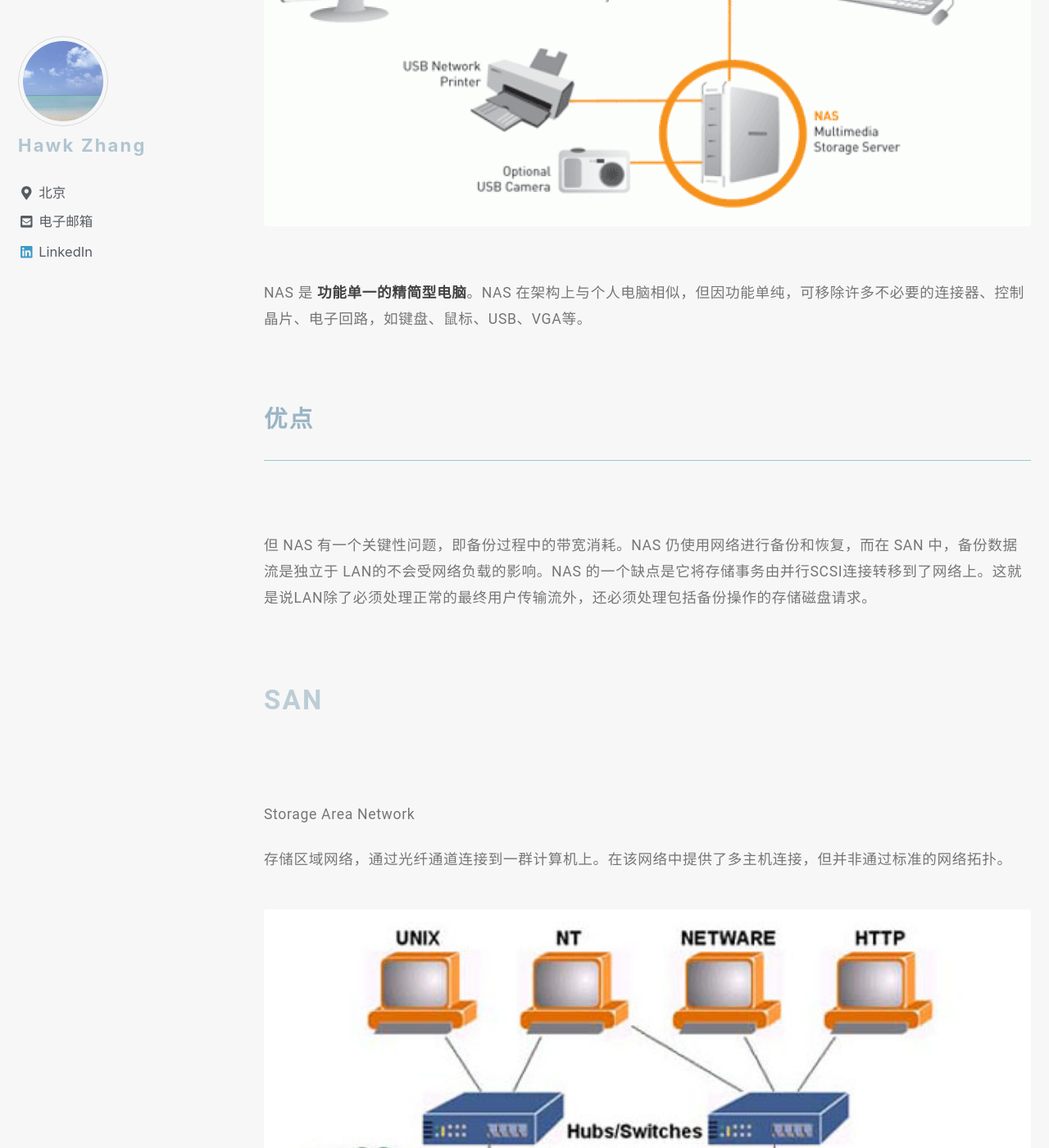
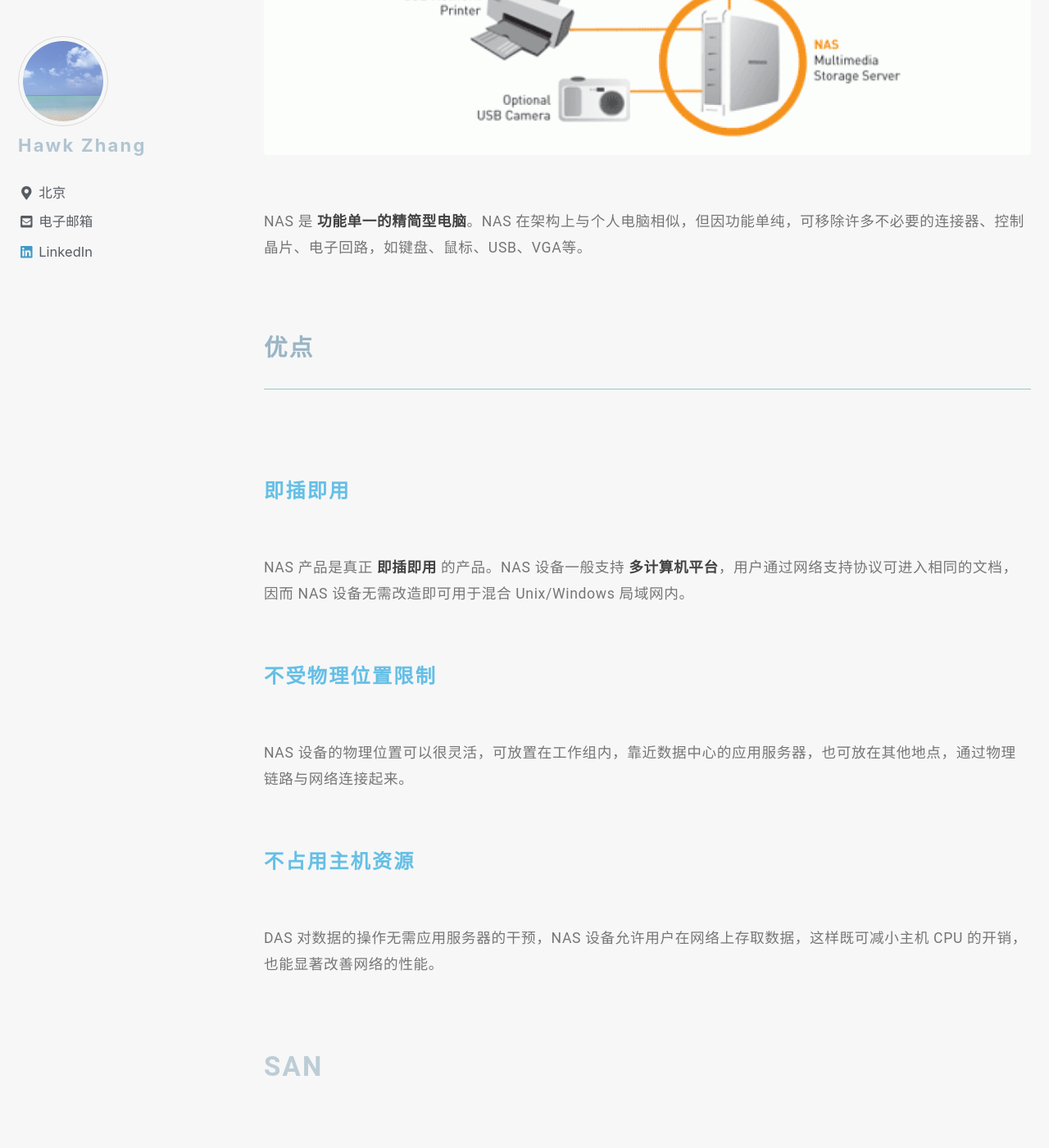
Before and after one commit to narru888/linotes_note, a Jekyll site: the page built from _posts/storage/2018-03-01-das.nas.san.md, in a window 1280 px wide and 1400 px high, scrolled down 6063 px. Shown: the whole window at 82% size. Built offline with Jekyll 4.4.1, drawn with Linux system fonts in a browser that asks for light colours; nearby versions of some CDN libraries; a script that is not in the unit is left out.

Commit message:
update on 2018-11-21 11:56:01 CST

```diff
--- a/_posts/storage/2018-03-01-das.nas.san.md
+++ b/_posts/storage/2018-03-01-das.nas.san.md
@@ -99,8 +99,6 @@ NAS 是一种专用数据存储服务器。它以数据为中心，将存储设
 
 NAS 是 **文件级** 的存储方法，它的重点在于帮助工作组和部门级机构解决迅速增加存储容量的需求。NAS 主要用于文件共享，例如需要共享大型 CAD 文档的工程小组。
 
-NAS 产品是真正 **即插即用** 的产品。NAS 设备一般支持 **多计算机平台**，用户通过网络支持协议可进入相同的文档，因而 NAS 设备无需改造即可用于混合 Unix/Windows 局域网内。
-
 {% include figure image_path="/assets/images/NAS-Diagram-932x523.gif" alt="" %}
 
 NAS 是 **功能单一的精简型电脑**。NAS 在架构上与个人电脑相似，但因功能单纯，可移除许多不必要的连接器、控制晶片、电子回路，如键盘、鼠标、USB、VGA等。
@@ -109,10 +107,17 @@ NAS 是 **功能单一的精简型电脑**。NAS 在架构上与个人电脑相
 
 ### 优点
 
-但 NAS 有一个关键性问题，即备份过程中的带宽消耗。NAS 仍使用网络进行备份和恢复，而在 SAN 中，备份数据流是独立于 LAN的不会受网络负载的影响。NAS 的一个缺点是它将存储事务由并行SCSI连接转移到了网络上。这就是说LAN除了必须处理正常的最终用户传输流外，还必须处理包括备份操作的存储磁盘请求。
+#### 即插即用
 
+NAS 产品是真正 **即插即用** 的产品。NAS 设备一般支持 **多计算机平台**，用户通过网络支持协议可进入相同的文档，因而 NAS 设备无需改造即可用于混合 Unix/Windows 局域网内。
 
+#### 不受物理位置限制
 
+NAS 设备的物理位置可以很灵活，可放置在工作组内，靠近数据中心的应用服务器，也可放在其他地点，通过物理链路与网络连接起来。
+
+#### 不占用主机资源
+
+DAS 对数据的操作无需应用服务器的干预，NAS 设备允许用户在网络上存取数据，这样既可减小主机 CPU 的开销，也能显著改善网络的性能。
 
 
 
```
